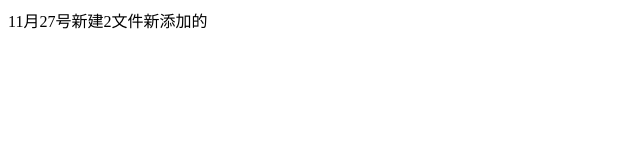
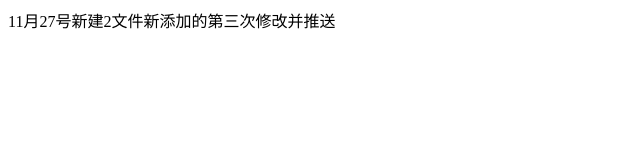
Before and after one commit to lixk666/algorithm-test, a plain HTML site: page 2.html in a window 1280 px wide. Shown: the whole page, without its empty margins (0-640 px from the left). Drawn offline with Linux system fonts and the light colour scheme.

Commit message:
第三次修改并推送

```diff
--- a/2.html
+++ b/2.html
@@ -6,6 +6,6 @@
   <title>Document</title>
 </head>
 <body>
-  <div>11月27号新建2文件新添加的</div>
+  <div>11月27号新建2文件新添加的第三次修改并推送</div>
 </body>
 </html>
```
